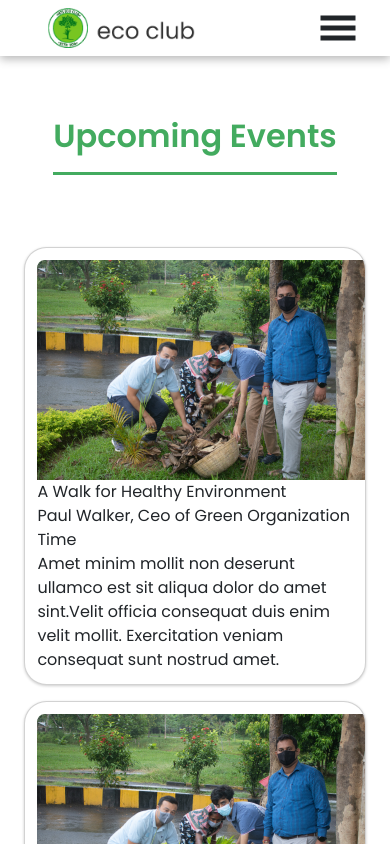
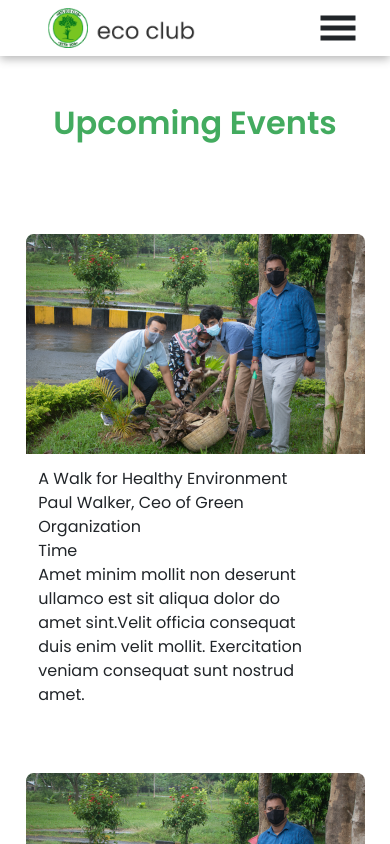
Before and after one commit to parthaxntn/Eco-club-website, a React (Create React App) app: page /events in a window 390 px wide. Shown: the top 844 px of the page. Built offline with nearby package versions, Linux system fonts and the light colour scheme.

Commit message:
event  page updates

```diff
--- a/src/pages/Events/Events.css
+++ b/src/pages/Events/Events.css
@@ -1,7 +1,7 @@
 @import url('https://fonts.googleapis.com/css2?family=Poppins:wght@300;400;500;600;700;800&display=swap');
 
-.main-event {
-  width: 90%;
+.event-page {
+  width: 100%;
   margin: 0 auto;
   /* background-color: red; */
 }
@@ -11,10 +11,28 @@
 }
 
 
-.event-top h1 {
+.event-head h1 {
+  color: #43ab5f;
+  padding-bottom: 2vh;
+  display: flex;
+  align-items: center;
+  justify-content: center;
+  text-align: center;
+  font-size: 2rem;
+  font-family: "Poppins", sans-serif;
+  font-weight: 600;
+  margin-top: 3rem;
+
+}
+
+
+
+
+/* .event-head h1 {
   color: #43ab5f;
   padding-bottom: 2vh;
   display: inline-block;
+  align-items: center;
   text-align: center;
   border-bottom: 3px solid#43AB5F;
   font-size: 2rem;
@@ -22,42 +40,112 @@
   font-weight: 600;
   margin-top: 3rem;
   margin-bottom: 1rem;
-}
+} */
 
-.first{
+.event-landing{
   box-sizing: border-box;
   padding: 0;
   margin: 0;
-  padding-top: 2rem;
   padding-bottom: 3rem;
   display: flex;
   flex-direction: column;
 }
 
 
-.card_box {
+.event-card-boxes {
   display: flex;
   flex-wrap: wrap;
-  justify-content: space-between;
+  padding: 4rem;
+  align-items: center;
+  justify-content: center;
 }
 
 
-.card {
+.event-cards {
+  display: grid;
+  align-items: center;
+  justify-content: center;
+  padding: 2%;
   width: 30%; /* Display three boxes in a row by default */
-  margin-bottom: 1rem; /* Adjust the gap between the cards as needed */
+  margin-bottom: 3rem; /* Adjust the gap between the cards as needed */
+}
+
+.description{
+  width: 60%;
+}
+
+@media screen and (max-width: 1240px) {
+  .event-cards {
+    width: 50%; /* Display two boxes in a row for screen width between 600px and 800px */
+  }
+  .description{
+    width: 70%;
+  }
 }
 
 @media screen and (max-width: 900px) {
-  .card {
-    width: 45%; /* Display two boxes in a row for screen width between 600px and 800px */
+  .event-cards {
+    width: 50%; /* Display two boxes in a row for screen width between 600px and 800px */
   }
 }
 
-@media screen and (max-width: 560px) {
-  .card {
+@media screen and (max-width: 800px) {
+  .event-cards {
+    padding-left: 8rem;
     width: 100%; /* Display one box in a row for screen width below 600px */
   }
+  .event-card-boxes{
+    align-items: center;
+  }
+  .description{
+    width: 60%;
+  }
 }
+
+
+@media screen and (max-width: 700px) {
+  .event-cards {
+    padding-left: 6rem;
+    width: 100%; /* Display one box in a row for screen width below 600px */
+  }
+  .event-card-boxes{
+    align-items: center;
+  }
+  .description{
+    width: 60%;
+  }
+}
+
+@media screen and (max-width: 600px) {
+  .event-cards {
+    padding-left: 4rem;
+    width: 100%; /* Display one box in a row for screen width below 600px */
+  }
+  .event-card-boxes{
+    align-items: center;
+  }
+  .description{
+    width: 60%;
+  }
+}
+
+
+@media screen and (max-width: 500px) {
+  .event-cards {
+    width: 100%; /* Display one box in a row for screen width below 600px */
+  }
+  .event-cards {
+    padding-left: 0rem;
+    padding: 1%;
+    width: 100%; /* Display one box in a row for screen width below 600px */
+  }
+  .description{
+    padding: 0.8rem;
+    width: 90%;
+  }
+}
+
+
 
 
 
--- a/src/pages/Events/Events.jsx
+++ b/src/pages/Events/Events.jsx
@@ -75,19 +75,21 @@ import GandhiJayanti from '../../Assets/Gandhi Jayanti.png'
 const Events = () => {
     return (
         <>
-            <div className="main-event">
-                <div className="event-top">
+            <div className="event-page">
+                <div className="event-head">
+
                     <h1>Upcoming Events</h1>
+                    <span className='event-head-bottom'></span>
                 </div>
 
 
-                <section className="first">
-                    <div className="event_box1">
+                <section className="event-landing">
+                    <div className="event-boxes">
 
-                        <div className="card_box">
+                        <div className="event-card-boxes">
                             {Data.map(data => {
                                 return (
-                                    <div className="card">
+                                    <div className="event-cards">
                                         <div className="images">
                                             <img src={GandhiJayanti} alt="" />
                                         </div>
@@ -111,13 +113,13 @@ const Events = () => {
 
 
                     <div className="event_box2">
-                        <div className="event-top">
+                        <div className="event-head">
                             <h1>Past Events</h1>
                         </div>
-                        <div className="card_box">
+                        <div className="event-card-boxes">
                             {Data.map(data => {
                                 return (
-                                    <div className="card">
+                                    <div className="event-cards">
                                         <div className="images">
                                             <img src={GandhiJayanti} alt="" />
                                         </div>
```
